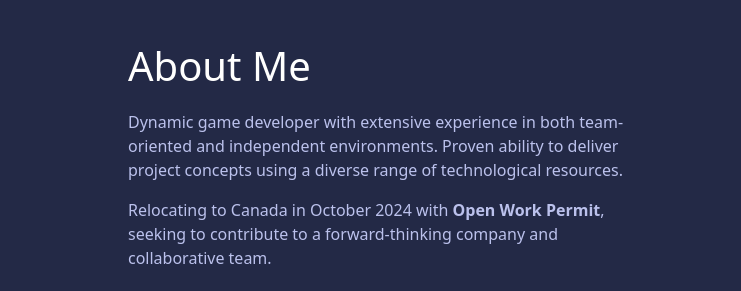
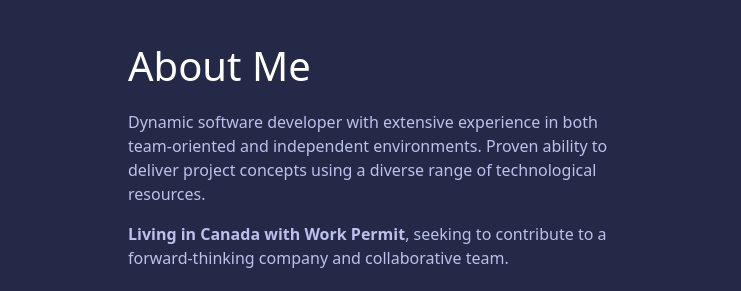
Before and after one commit to siuchingovo/SilverL_Portfolio, a website: page index.html in a window 1280 px wide. Shown: the part 678-969 px from the top of the page, 0-741 px from the left. Drawn offline with nearby package versions, Linux system fonts and the light colour scheme; a web font is replaced by a local one.

Commit message:
Update "About Me"

```diff
--- a/index.html
+++ b/index.html
@@ -70,7 +70,7 @@
                 <script src="https://unpkg.com/typed.js@2.1.0/dist/typed.umd.js"></script>
                 <script>
                     var typed = new Typed('.job_title', {
-                        strings: ["XR Developer", "Game Developer","Front-end Developer", "Cat Addict"],
+                        strings: ["XR Developer", "Game Developer","Front-end Developer", "Cat Lady"],
                         typeSpeed: 50,
                         backSpeed: 50,
                         loop: true
@@ -435,8 +435,8 @@
                 <div class = "about-content container-fluid">
                     <div class = "row">
                         <div id = "about_text_container" class = "col-6" style="padding: 0;">
-                            <p class = "about-text">Dynamic game developer with extensive experience in both team-oriented and independent environments. Proven ability to deliver project concepts using a diverse range of technological resources.</p>
-                            <p class = "about-text">Relocating to Canada in October 2024 with <strong>Open Work Permit</strong>, seeking to contribute to a forward-thinking company and collaborative team.
+                            <p class = "about-text">Dynamic software developer with extensive experience in both team-oriented and independent environments. Proven ability to deliver project concepts using a diverse range of technological resources.</p>
+                            <p class = "about-text"><strong>Living in Canada with Work Permit</strong>, seeking to contribute to a forward-thinking company and collaborative team.
                             </p>
                             <button type ="button" class = "btn">
                                 <div class = "icon-resume-btn">
```
